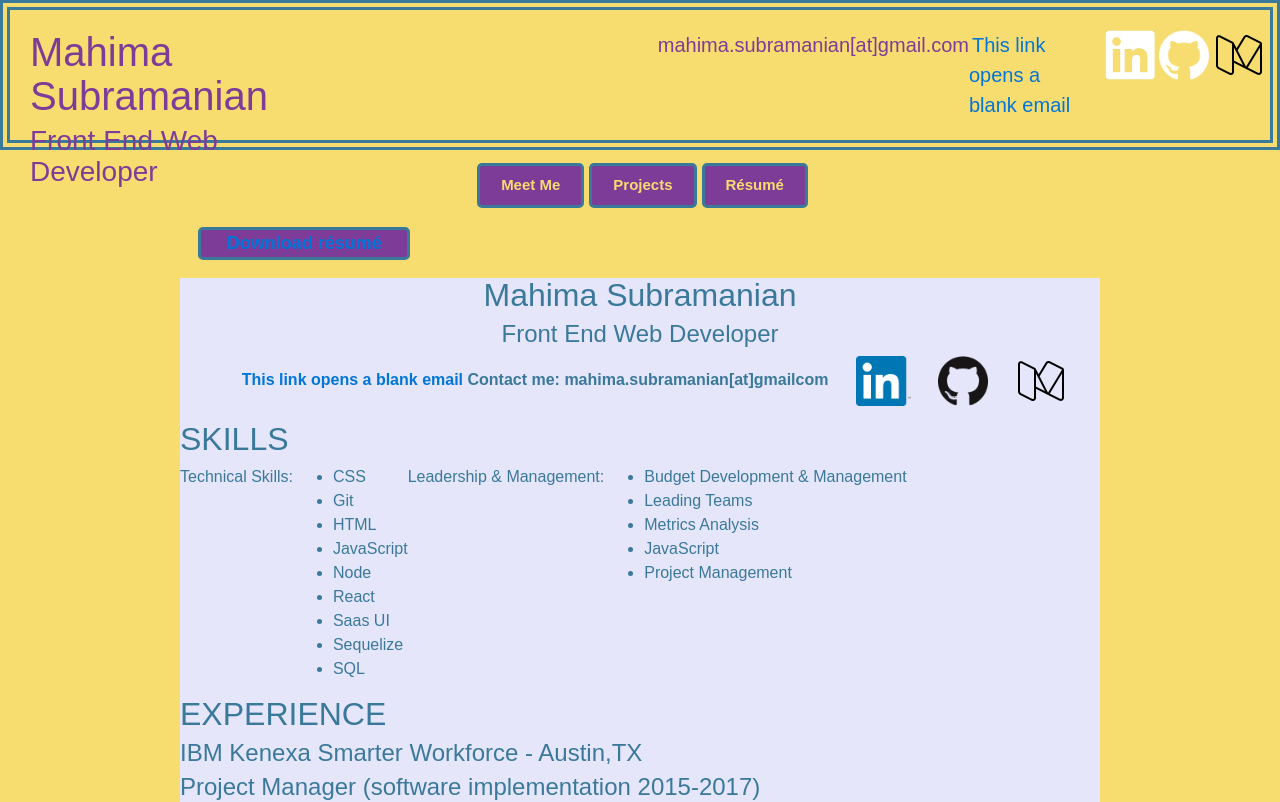
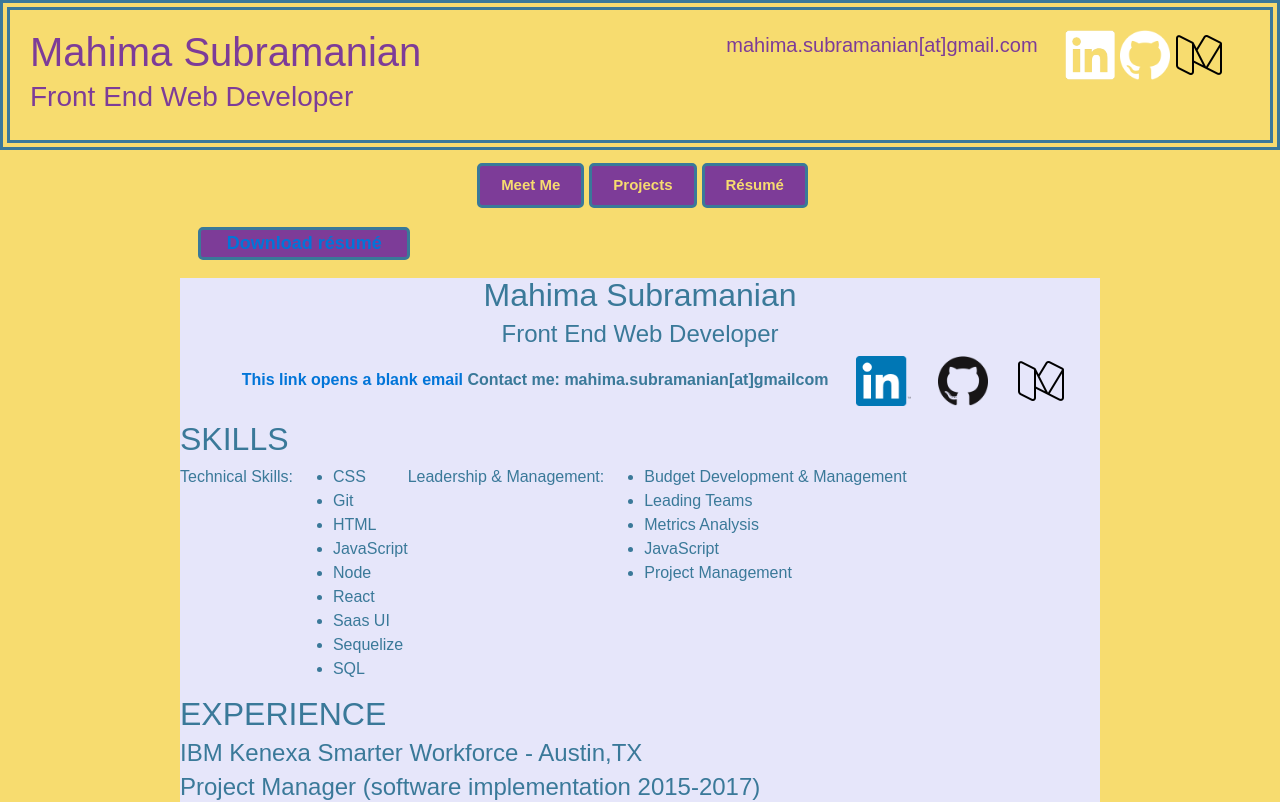
Before and after one commit to Smahima/smahima.github.io, a React (Create React App) app: page /resume in a window 1280 px wide. Shown: the top 802 px of the page. Built offline with nearby package versions, Linux system fonts and the light colour scheme.

Commit message:
removed email link for blank email from header

```diff
--- a/src/components/BaseLayout.js
+++ b/src/components/BaseLayout.js
@@ -21,8 +21,7 @@ class BaseLayout extends Component {
 
         <div className="contact">
           <div className="email">
-            <p id="gmail">mahima.subramanian[at]gmail.com</p>
-            <p><a id="emaillink" href="mailto:mahima.subramanian@gmail.com?subject=Ciao Mahima!">This link opens a blank email</a></p>
+            <p>mahima.subramanian[at]gmail.com</p>
           </div>
 
           <div className="social-media">
--- a/src/styles/index.css
+++ b/src/styles/index.css
@@ -37,10 +37,6 @@ body {
   flex-direction: row;
   font-size: 20px;
 }
-
-/*#emaillink{
-  margin-left: 3%;
-}*/
 
 .social-media {
   display: flex;
```
